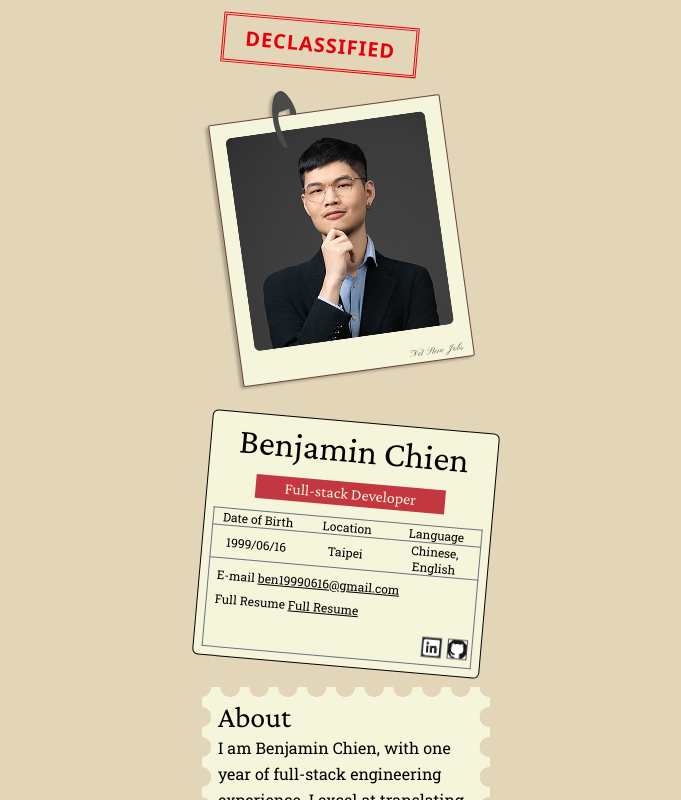
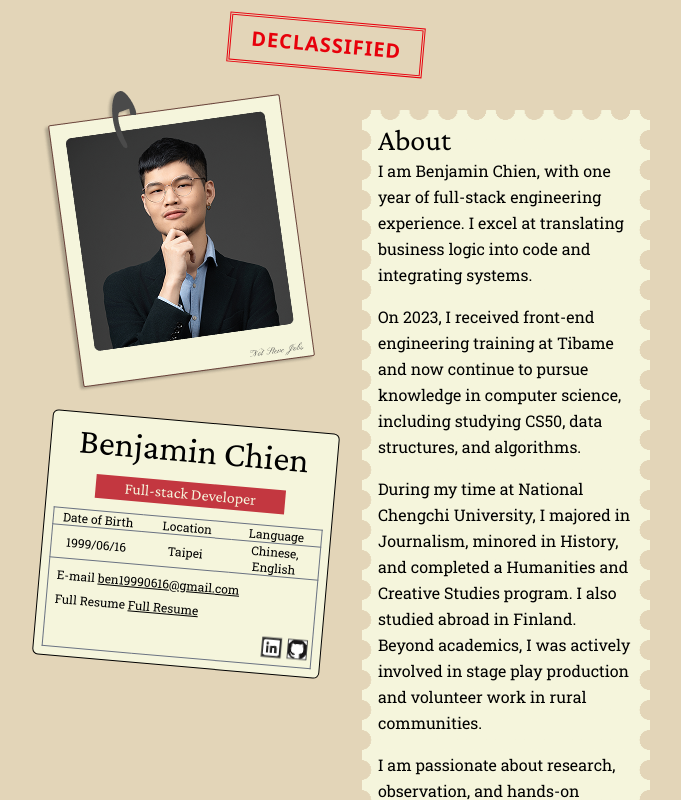
Before and after one commit to BenjaminChien/Agent_Benjamin, a React (Vite) app: page / in a window 1280 px wide. Shown: the top 800 px of the page, without its empty margins (294-975 px from the left). Built offline with nearby package versions, Linux system fonts and the light colour scheme.

Commit message:
Build Desktop Layout

```diff
--- a/src/App.jsx
+++ b/src/App.jsx
@@ -16,13 +16,19 @@ function App() {
   return (
     <div className='w-fit mx-auto'>
       <Stamp></Stamp>
+      <div className='md:flex gap-8'>
+        <div className=''>
           <img src="/profile_photo.png" alt="Profile_Photo"></img>
           <BasicInfo></BasicInfo>
+        </div>
+        <div className=''>
           <About info={about.content}></About>
           <Experience info={experience}></Experience>
           <Education info={education}></Education>
           <Expertise info={expertise}></Expertise>
         </div>
+      </div>
+    </div>
   )
 }
 
--- a/src/components/Stamp.jsx
+++ b/src/components/Stamp.jsx
@@ -1,6 +1,8 @@
 function Stamp(){
     return(
-        <span className='inline-block text-red-600 text-xl font-bold tracking-wider border-3 border-double py-2 px-5 mt-5 mb-5 ml-5 rotate-[5deg]'>DECLASSIFIED</span>
+        <div className="text-center">
+            <span className='inline-block text-red-600 text-xl font-bold tracking-wider border-3 border-double py-2 px-5 mt-5 mb-5 -ml-10 rotate-[5deg]'>DECLASSIFIED</span>
+        </div>
     )
 }
 
```
Lines whose indentation alone changed are shown as unchanged.
